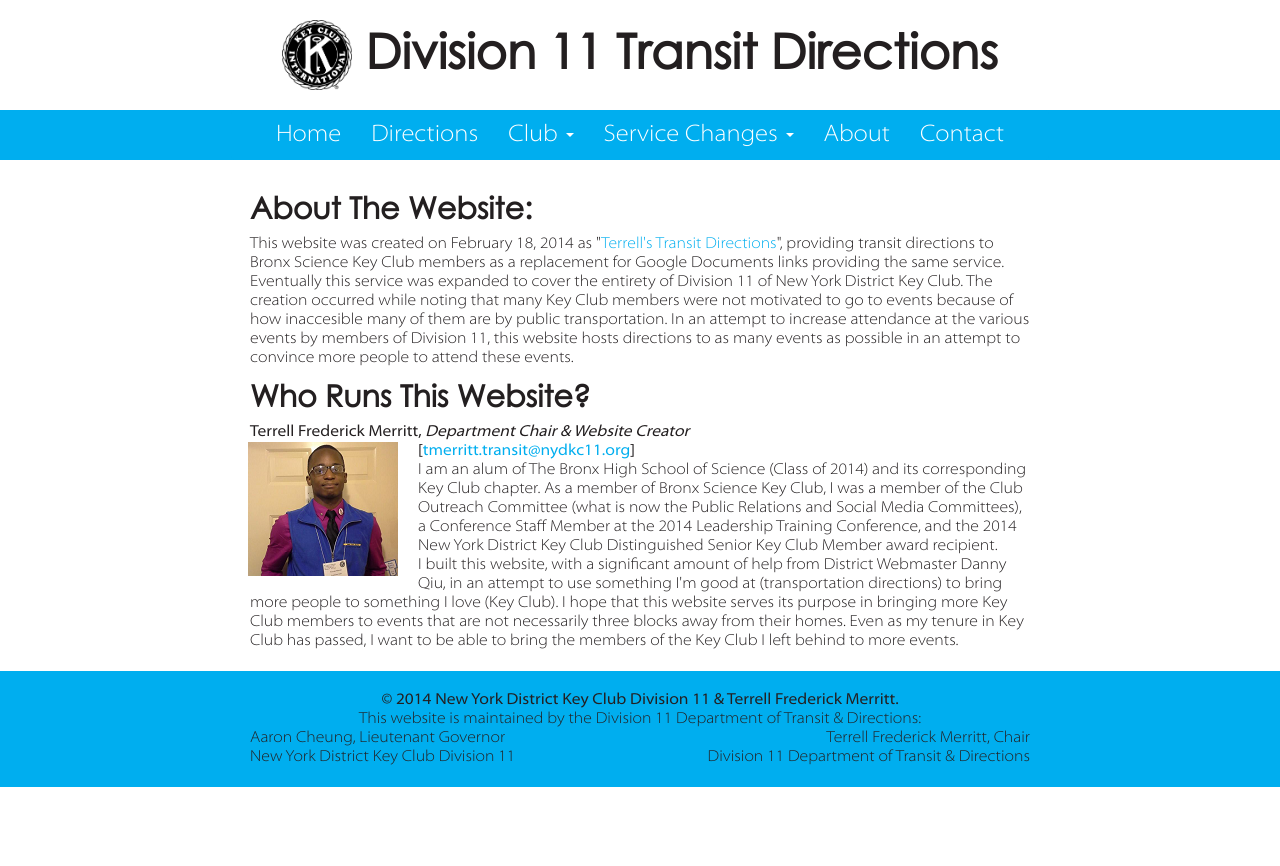
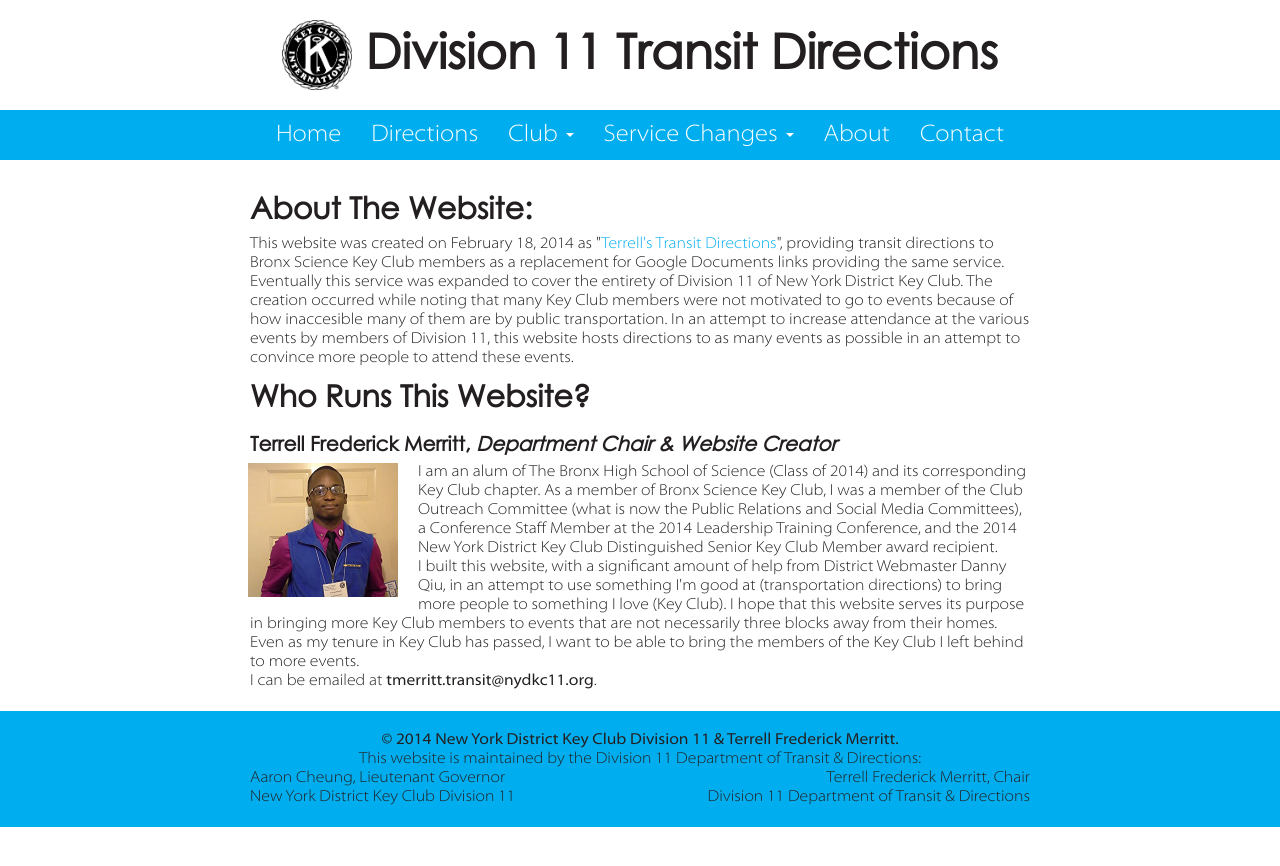
Before and after one commit to d11directions/d11directions.github.io, a Jekyll site: the page built from about/index.html, in a window 1280 px wide. Shown: the top 866 px of the page. Built offline with Jekyll 4.4.1, drawn with Linux system fonts in a browser that asks for light colours; part of the change alters nothing that is shown.

Commit message:
Update about page.

```diff
--- a/about/index.html
+++ b/about/index.html
@@ -5,9 +5,11 @@ title: About
 <h2>About The Website:</h2>
 <p>This website was created on February 18, 2014 as "<a href="terrellthemtaguy.github.io">Terrell's Transit Directions</a>", providing transit directions to Bronx Science Key Club members as a replacement for Google Documents links providing the same service. Eventually this service was expanded to cover the entirety of Division 11 of New York District Key Club. The creation occurred while noting that many Key Club members were not motivated to go to events because of how inaccesible many of them are by public transportation. In an attempt to increase attendance at the various events by members of Division 11, this website hosts directions to as many events as possible in an attempt to convince more people to attend these events.</p>
 <h2>Who Runs This Website?</h2>
-<strong>Terrell Frederick Merritt, <em>Department Chair &amp; Website Creator</em><br>
-[<a href="mailto:tmerritt.transit@nydkc11.org">tmerritt.transit@nydkc11.org</a>]</strong>
+<h4>Terrell Frederick Merritt, <em>Department Chair &amp; Website Creator</em><br></h4>
 <img class="aboutpic" src="/resources/terrellmerritt.png">
 <p>I am an alum of The Bronx High School of Science (Class of 2014) and its corresponding Key Club chapter. As a member of Bronx Science Key Club, I was a member of the Club Outreach Committee (what is now the Public Relations and Social Media Committees), a Conference Staff Member at the 2014 Leadership Training Conference, and the 2014 New York District Key Club Distinguished Senior Key Club Member award recipient.</p>
 <p>I built this website, with a significant amount of help from District Webmaster Danny Qiu, in an attempt to use something I'm good at (transportation directions) to bring more people to something I love (Key Club). I hope that this website serves its purpose in bringing more Key Club members to events that are not necessarily three blocks away from their homes. Even as my tenure in Key Club has passed, I want to be able to bring the members of the Key Club I left behind to more events.</p>
+<p>I can be emailed at <strong id="terrell-email"></strong>.</p>
 <div class="clear"></div>
+
+<script>$('#terrell-email').text(function() {return ('gzreevgg.genafvg@alqxp11.bet').replace(/[a-z]/gi, function(s) {return String.fromCharCode(s.charCodeAt(0) + (s.toLowerCase() < 'n' ? 13 : -13));});});</script>
```
